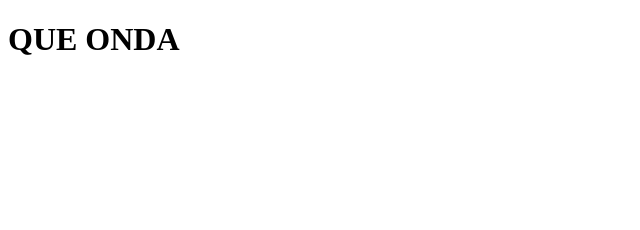
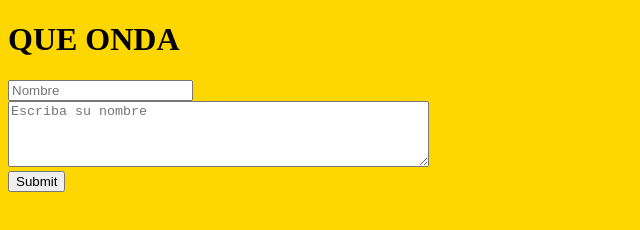
Before and after one commit to etm9/elbuenazo, a plain HTML site: page index.html in a window 1280 px wide. Shown: the whole page, without its empty margins (0-640 px from the left). Drawn offline with Linux system fonts and the light colour scheme.

Commit message:
gh-pages

```diff
--- a/index.html
+++ b/index.html
@@ -2,9 +2,28 @@
 <html lang="en">
 <head>
 	<meta charset="UTF-8">
+	<meta property="og:title" content="Formulario" />
+    <meta property="og:type" content="website" />
+    <meta property="og:url" content="http://etm9.github.io/formulario/" />
+    <meta property="og:image" content="http://25.media.tumblr.com/c2bc619367d6b377bc0835a4ba405de1/tumblr_mlbwq3dqcq1s0hia6o1_500.gif" />
 	<title>Document</title>
+	<link rel="stylesheet" href="style.css">
 </head>
 <body>
-	<h1>QUE ONDA</h1>
+
+	<form action="https://formspree.io/etm@jelpmi.mx"
+      method="POST">
+    <h1>QUE ONDA</h1>
+	<div>
+		<input type="text" name="Nombre" placeholder="Nombre">
+	</div>
+	<div>
+		<textarea name="super_campo" rows="4" cols="50" placeholder="Escriba su nombre"></textarea>
+	</div>
+	<div>
+		<input type="submit" value"Enviar">
+	</div>
+	</form>
+
 </body>
 </html>
--- a/style.css
+++ b/style.css
@@ -0,0 +1,3 @@
+body{
+	background-color: gold;
+}
```
